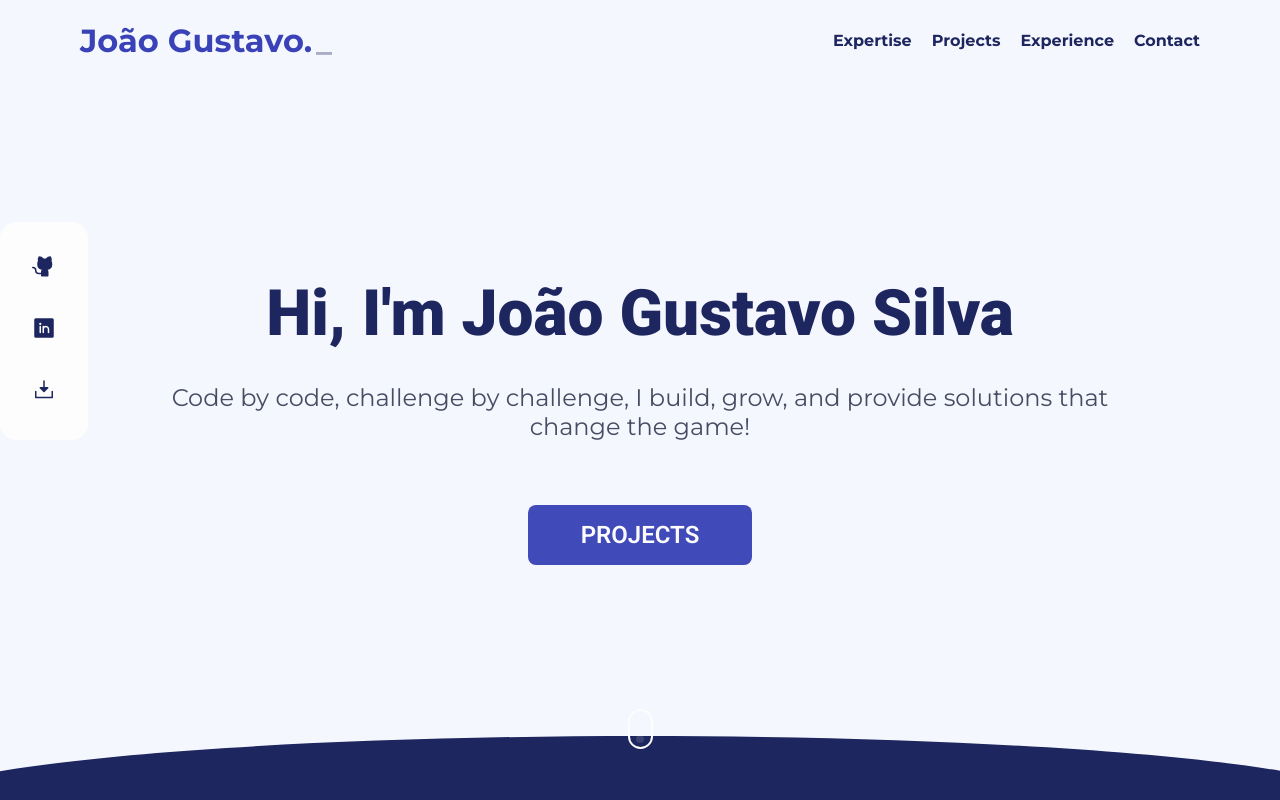
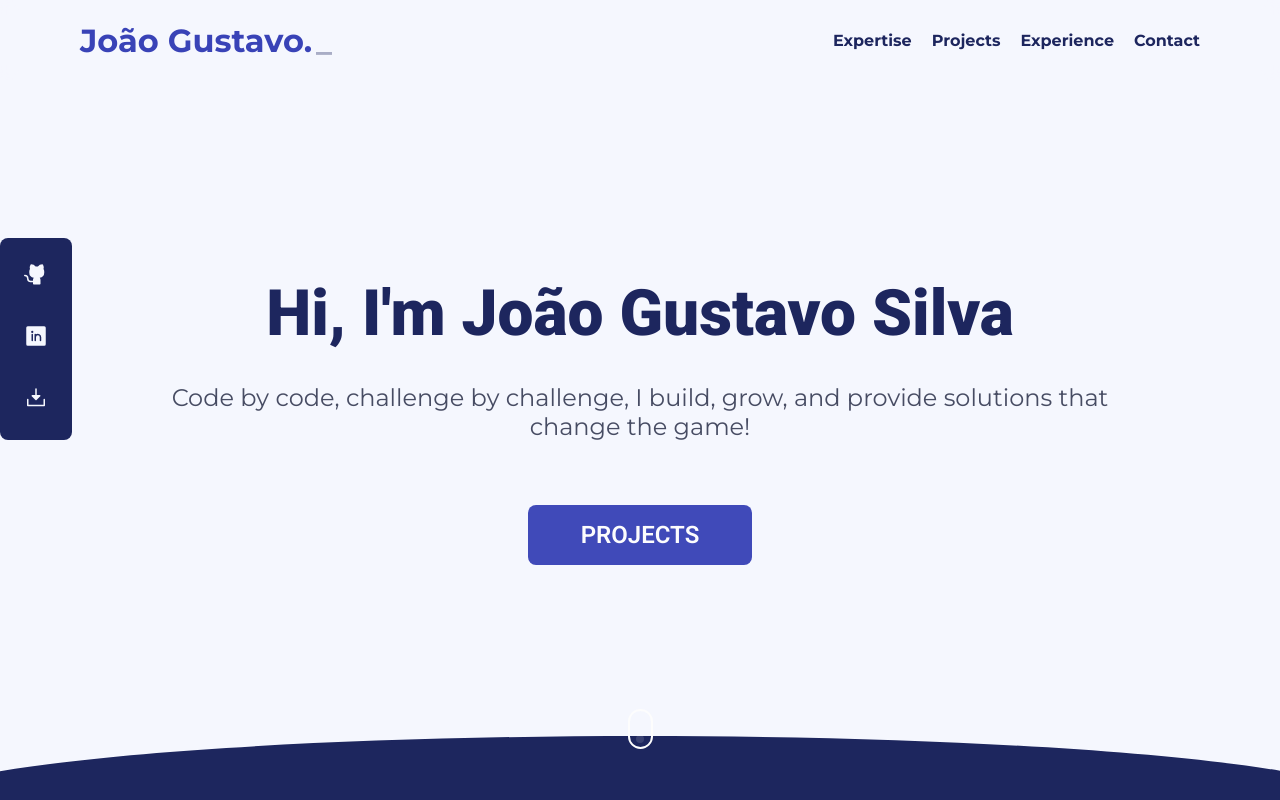
Before and after one commit to joaosilva-web/portfolio-2025, a React (Vite) app: page / in a window 1280 px wide. Shown: the top 800 px of the page. Built offline with nearby package versions, Linux system fonts and the light colour scheme.

Commit message:
adjusts in socialMedias

```diff
--- a/src/components/HomeHero/HomeHero.styles.ts
+++ b/src/components/HomeHero/HomeHero.styles.ts
@@ -67,18 +67,37 @@ export const SocialMedias = styled.ul`
     display: flex;
     flex-direction: column;
     gap: 2rem;
-    padding: 2rem;
+    padding: 1.5rem;
 
-    background-color: ${props => props.theme.white};
-    border-radius: 16px;
+    background-color: ${props => props.theme.primaryText};
+    border-radius: 8px;
 
     li {
+        position: relative;
         a{
             text-decoration: none;
-            color: ${props => props.theme.primaryText};
+            color: ${props => props.theme.backGroundColor};
             font-size: 1.5rem;
         }
     }
 
+    li:hover > span{
+        visibility: visible;
+    }
+
 
 `
+
+export const Tooltip = styled.span`
+    visibility: hidden;
+  width: 120px;
+  background-color: black;
+  color: #fff;
+  text-align: center;
+  border-radius: 6px;
+  padding: 5px 0;
+
+  /* Position the tooltip */
+  position: absolute;
+  z-index: 1;
+`
--- a/src/components/HomeHero/HomeHero.tsx
+++ b/src/components/HomeHero/HomeHero.tsx
@@ -10,9 +10,9 @@ export function HomeHero() {
             <Button isAnchor href="#projects">Projects</Button>
             <S.Mouse/>
             <S.SocialMedias>
-                <li><a href="#"><GithubLogo weight="fill"/></a></li>
-                <li><a href="#"><LinkedinLogo weight="fill"/></a></li>
-                <li><a href="#"><DownloadSimple weight="fill"/></a></li>
+                <li><a href="https://github.com/joaosilva-web" target="_blank"><GithubLogo weight="fill"/></a><S.Tooltip>Github</S.Tooltip></li>
+                <li><a href="https://www.linkedin.com/in/jo%C3%A3o-silva-dev-web/" target="_blank"><LinkedinLogo weight="fill"/></a><S.Tooltip>LinkedIn</S.Tooltip></li>
+                <li><a href="#"><DownloadSimple weight="fill"/></a><S.Tooltip>Resume</S.Tooltip></li>
             </S.SocialMedias>
         </S.HomeHeroContainer>
     )
```
